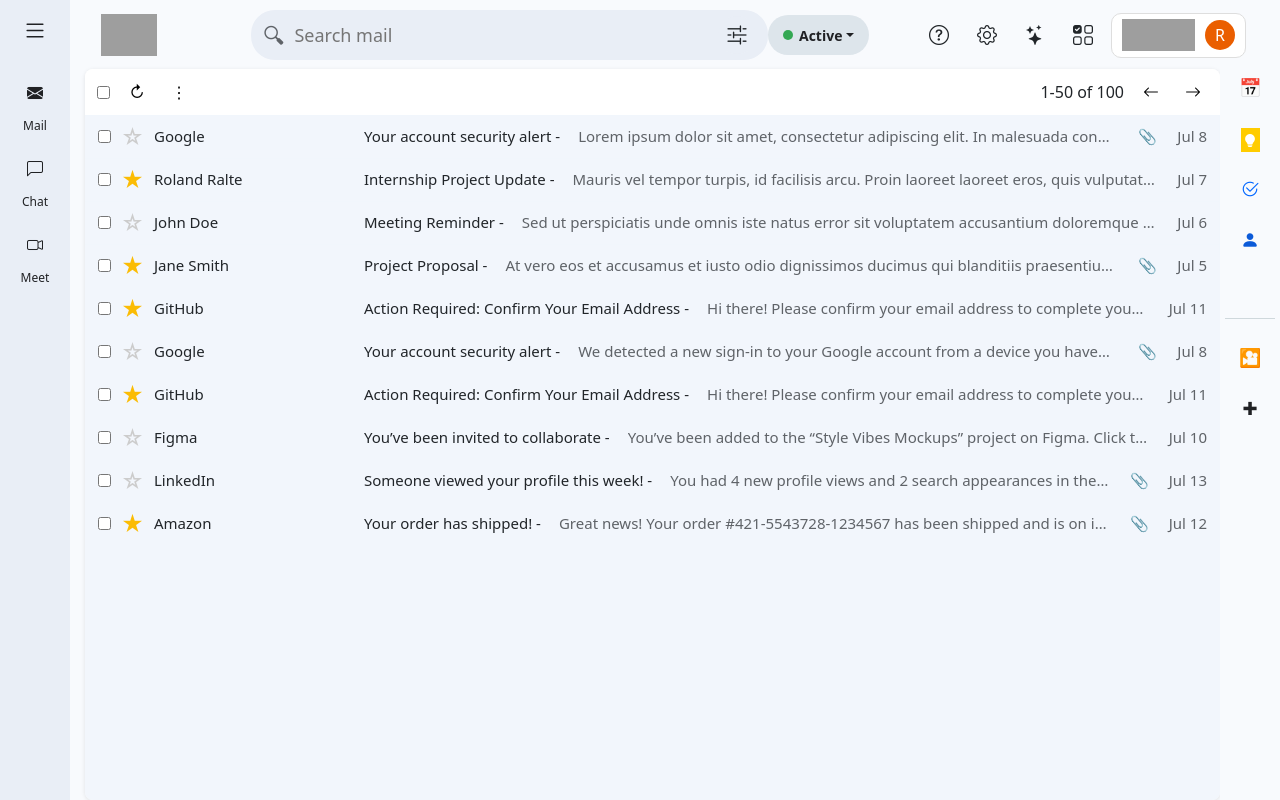
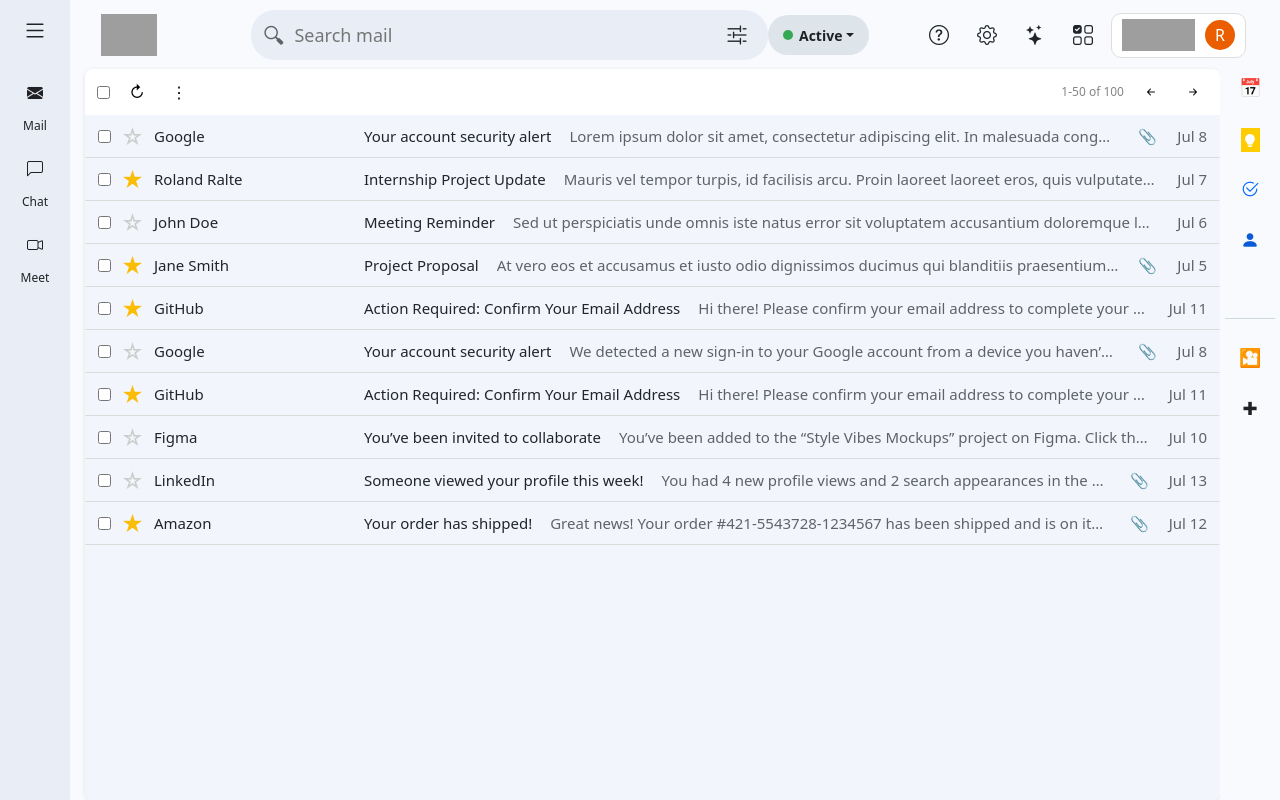
Before and after one commit to RalteRoland/gmail-clone, an Angular app: page / in a window 1280 px wide. Built offline with nearby package versions, Linux system fonts and the light colour scheme; grey boxes are pictures that could not be loaded; some icons are missing.

Commit message:
Search Filter update

```diff
--- a/src/app/components/email-detail/email-detail.component.css
+++ b/src/app/components/email-detail/email-detail.component.css
@@ -1,6 +1,6 @@
 :host {
   display: block;
-  height: 100%;
+  height: 99%;
   width: 100%;
 }
 
@@ -13,6 +13,7 @@
   background: white;
   border-radius: 18px;
   margin-left: 15px;
+  margin-top: 5px;
 }
 
 .email-toolbar {
--- a/src/app/components/inbox/inbox.component.css
+++ b/src/app/components/inbox/inbox.component.css
@@ -24,6 +24,12 @@
   display: flex;
   align-items: center;
   gap: 12px;
+}
+
+.right-tools span{
+  font-size: 12px;
+  font-weight: 500;
+  color: #858585;
 }
 
 .icon-button {
@@ -58,7 +64,7 @@
   display: flex;
   align-items: center;
   padding: 4px 12px;
-  border-bottom: #F2F6FC solid 1px;
+  border-bottom: #dbdbdb solid 1px;
   border-left: #f2f6fc6c solid 1px;
   border-right: #f2f6fc67 solid 1px;
   border-top: #f2f6fc67 solid 1px;
@@ -100,6 +106,7 @@
   color: #fbbc04;
 }
 
+
 .preview {
   color: #5f6368;
   margin-left: 8px;
@@ -138,8 +145,7 @@
   display: none;
   gap: 8px;
   background: #F2F6FC; /* Optional: soft background */
-  padding: 4px 6px;
-  border-radius: 8px;
+  padding: 4px 9px;
 }
 
 .hover-icons i {
@@ -166,3 +172,10 @@
   margin-right: 6px;
   user-select: none;
 }
+
+mark {
+  background-color: #fff3a3;
+  padding: 1px 3px;
+  border-radius: 3px;
+  font-weight: 500;
+}
--- a/src/app/components/inbox/inbox.component.html
+++ b/src/app/components/inbox/inbox.component.html
@@ -8,8 +8,8 @@
 
     <div class="right-tools">
       <span>1-50 of 100</span>
-      <button class="icon-button"><i class="bi bi-arrow-left"></i></button>
-      <button class="icon-button"><i class="bi bi-arrow-right"></i></button>
+      <button class="icon-button"><i class="bi bi-arrow-left-short"></i></button>
+      <button class="icon-button"><i class="bi bi-arrow-right-short"></i></button>
     </div>
   </div>
 
@@ -25,9 +25,9 @@
       <span class="star" [ngClass]="{ 'starred': email.starred }" (click)="toggleStar(email); $event.stopPropagation()">
         {{ email.starred ? '★' : '☆' }}
       </span>
-      <span class="sender">{{ email.sender }}</span>
-      <span class="subject">{{ email.subject }} -</span>
-      <span class="preview">{{ email.preview }}</span>
+      <span class="sender" [innerHTML]="highlight(email.sender)"></span>
+      <span class="subject" [innerHTML]="highlight(email.subject)"> - </span>
+      <span class="preview" [innerHTML]="highlight(email.preview)"></span>
       <span class="attachment" *ngIf="email.hasAttachment">📎</span>
       <span class="date">{{ email.date }}</span>
 
--- a/src/app/components/inbox/inbox.component.ts
+++ b/src/app/components/inbox/inbox.component.ts
@@ -1,4 +1,7 @@
 import { Component, EventEmitter, Output } from '@angular/core';
+import { SearchService } from '../../services/search.service';
+import { DomSanitizer, SafeHtml } from '@angular/platform-browser';
+
 
 @Component({
   selector: 'app-inbox',
@@ -9,6 +12,8 @@
 export class InboxComponent {
   selectAll: boolean = false;
   searchText: string = '';
+
+  constructor(private searchService: SearchService, private sanitizer: DomSanitizer) {}
 
   @Output() emailClick = new EventEmitter<any>();
 
@@ -116,6 +121,12 @@
 
   ];
 
+  ngOnInit() {
+    this.searchService.search$.subscribe(text => {
+      this.searchText = text;
+    });
+  }
+
   toggleStar(email: any){
     email.starred = !email.starred;
   }
@@ -143,4 +154,12 @@
     );
   }
 
+  highlight(text: string): SafeHtml {
+    if (!this.searchText) return text;
+    const escaped = this.searchText.replace(/[.*+?^${}()|[\]\\]/g, '\\$&'); // Fixed regex
+    const regex = new RegExp(`(${escaped})`, 'gi');
+    const highlighted = text.replace(regex, '<mark>$1</mark>');
+    return this.sanitizer.bypassSecurityTrustHtml(highlighted); // Return SafeHtml
+  }
+
 }
--- a/src/app/components/navbar/navbar.component.html
+++ b/src/app/components/navbar/navbar.component.html
@@ -8,9 +8,12 @@
   <div class="center">
     <div class="search-box">
       <span class="search-icon">🔍︎</span>
-      <input type="text"
-      placeholder="Search mail"
-      [(ngModel)]= "searchText"/>
+      <input
+        type="text"
+        placeholder="Search mail"
+        [(ngModel)]="searchText"
+        (ngModelChange)="onSearchChange()"
+      />
       <i class="bi bi-sliders2 slider"></i>
     </div>
   </div>
@@ -35,9 +38,9 @@
       </li>
       <li><button class="dropdown-item" (click)="setStatus('Do Not Disturb')">⛔ Do Not Disturb <p>Mute chat notifications</p></button>
       </li>
-      <li><button class="dropdown-item" (click)="setStatus('Away')">🌙 Set Away <p>Turn off notifications</p></button>
+      <li><button class="dropdown-item" (click)="setStatus('Away')"><i class="bi bi-circle"></i> Set Away <p></p></button>
       </li>
-      <li><button class="dropdown-item" (click)="setStatus('Invisible')">👻 Invisible <p>Appear offline</p></button>
+      <li><button class="dropdown-item" (click)="setStatus('Invisible')"><i class="bi bi-pencil"></i> Set Status <p></p></button>
       </li>
     </ul>
   </div>
--- a/src/app/components/navbar/navbar.component.ts
+++ b/src/app/components/navbar/navbar.component.ts
@@ -1,5 +1,6 @@
 import { Component } from '@angular/core';
 import { FormsModule } from '@angular/forms';
+import { SearchService } from '../../services/search.service';
 
 @Component({
   selector: 'app-navbar',
@@ -7,9 +8,13 @@
   templateUrl: './navbar.component.html',
   styleUrl: './navbar.component.css'
 })
+
 export class NavbarComponent {
   currentStatus = 'Active';
   searchText: string = '';
+
+
+  constructor(private searchService: SearchService) {}
 
   statusColorMap: { [key: string]: string } = {
     'Active': '#34a853',
@@ -21,4 +26,8 @@
   setStatus(status: string) {
     this.currentStatus = status;
   }
+
+  onSearchChange() {
+    this.searchService.updateSearch(this.searchText);
+  }
 }
--- /dev/null
+++ b/src/app/services/search.service.ts
@@ -0,0 +1,12 @@
+import { Injectable } from '@angular/core';
+import { BehaviorSubject } from 'rxjs';
+
+@Injectable({ providedIn: 'root' })
+export class SearchService {
+  private searchSubject = new BehaviorSubject<string>('');
+  search$ = this.searchSubject.asObservable();
+
+  updateSearch(text: string) {
+    this.searchSubject.next(text);
+  }
+}
--- a/src/app/sidebar-expanded/sidebar-expanded.component.html
+++ b/src/app/sidebar-expanded/sidebar-expanded.component.html
@@ -4,11 +4,11 @@
   <div class="menu-section active"><i class="bi bi-inbox"></i>Inbox</div>
   <div class="menu-section"><i class="bi bi-star"></i>Starred</div>
   <div class="menu-section"><i class="bi bi-clock"></i>Snooze</div>
-  <div class="menu-section"><i class="bi bi-send"></i>Draft</div>
-  <div class="menu-section"><i class="bi bi-file-earmark"></i>Sent</div>
+  <div class="menu-section"><i class="bi bi-send"></i>Sent</div>
+  <div class="menu-section"><i class="bi bi-file-earmark"></i>Draft</div>
   <div class="menu-section">More</div>
 
   <div class="label-header">Labels</div>
-  <div class="label-item">📌 To do</div>
-  <div class="label-item">🎨 UI</div>
+  <div class="label-item"><i class="bi bi-tag-fill"></i> To do</div>
+  <div class="label-item"><i class="bi bi-tag-fill"></i> UI</div>
 </div>
```
Also changed, not shown: 1 other file (tests, documents, lock files or other folders).
